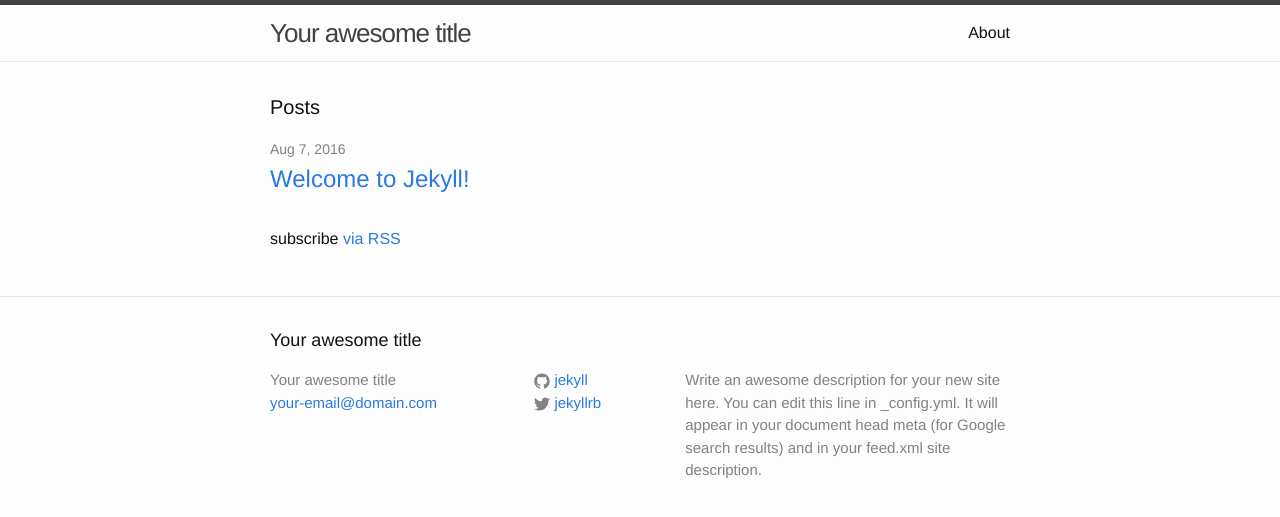
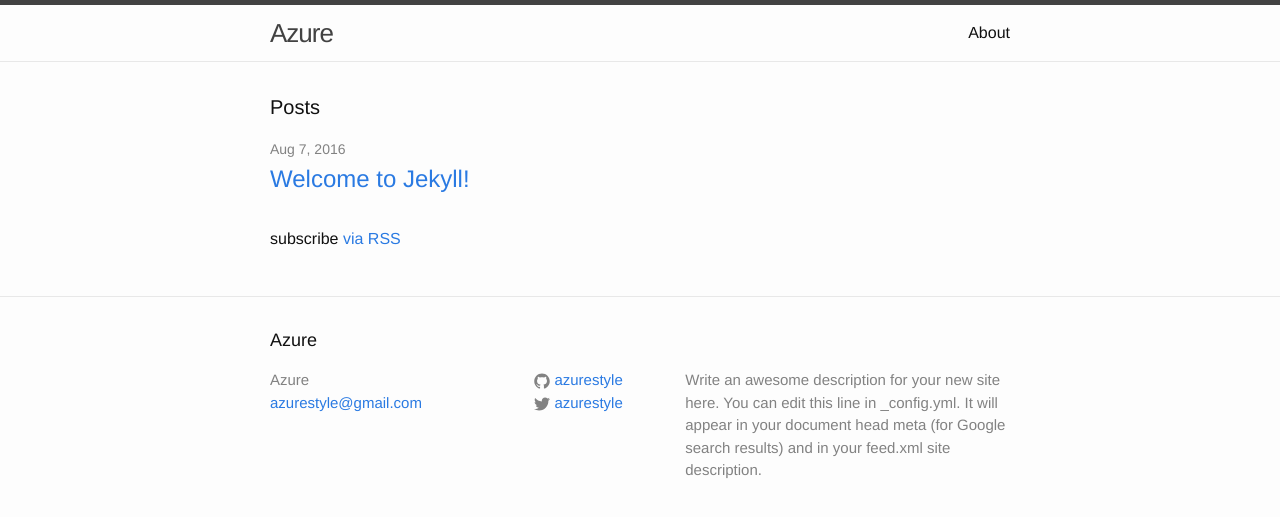
Before and after one commit to Azurestyle/cambioprueba, a Jekyll site: the page built from index.html, in a window 1280 px wide. Shown: the top 517 px of the page. Built offline with Jekyll 4.4.1, drawn with Linux system fonts in a browser that asks for light colours.

Commit message:
Update _config.yml

```diff
--- a/_config.yml
+++ b/_config.yml
@@ -6,16 +6,16 @@
 # 'jekyll serve'. If you change this file, please restart the server process.
 
 # Site settings
-title: Your awesome title
-email: your-email@domain.com
+title: Azure
+email: azurestyle@gmail.com
 description: > # this means to ignore newlines until "baseurl:"
   Write an awesome description for your new site here. You can edit this
   line in _config.yml. It will appear in your document head meta (for
   Google search results) and in your feed.xml site description.
 baseurl: "" # the subpath of your site, e.g. /blog
 url: "http://yourdomain.com" # the base hostname & protocol for your site
-twitter_username: jekyllrb
-github_username:  jekyll
+twitter_username: azurestyle
+github_username:  azurestyle
 
 # Build settings
 markdown: kramdown
```
